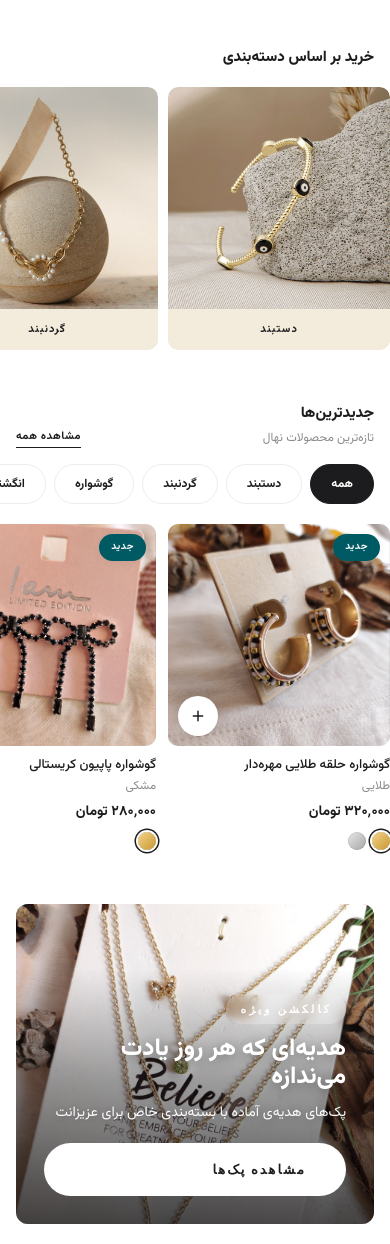
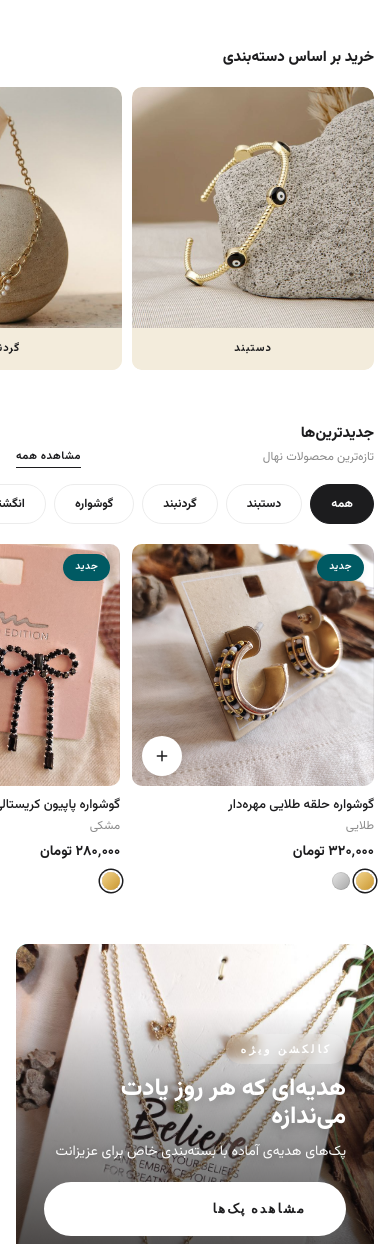
Before and after one commit to Gojo-S/Nahal-, a plain HTML site: page index.html in a window 390 px wide. Shown: the part 577-1821 px from the top of the page. Drawn offline with Linux system fonts and the light colour scheme.

Commit message:
Add files via upload

```diff
--- a/index.html
+++ b/index.html
@@ -172,10 +172,17 @@ svg{display:block}
 @media(min-width:900px){.cat-grid{grid-template-columns:repeat(5,1fr);gap:14px}}
 @media(max-width:599px){
   .cat-grid{
-    display:flex;gap:10px;padding-bottom:4px;
-    scroll-snap-type:x mandatory;-webkit-overflow-scrolling:touch;
+    display:flex;gap:10px;
+    padding:0 0 4px;
+    scroll-snap-type:x mandatory;
+    scroll-padding-inline:var(--gut);
+    -webkit-overflow-scrolling:touch;
   }
   .cat-grid>*{flex:0 0 62%;scroll-snap-align:start}
+  .cat-grid::before,
+  .cat-grid::after{
+    content:"";flex:0 0 var(--gut);
+  }
 }
 
 .cat-card{
@@ -234,6 +241,18 @@ svg{display:block}
 }
 .rail::-webkit-scrollbar{display:none}
 .rail>*{scroll-snap-align:start;flex:0 0 62%}
+
+/* رفع باگ RTL: spacer فیزیکی برای ریل در موبایل */
+@media(max-width:767px){
+  .rail{
+    padding:0 0 6px;
+    scroll-padding-inline:var(--gut);
+  }
+  .rail::before,
+  .rail::after{
+    content:"";flex:0 0 var(--gut);
+  }
+}
 
 /* ===== Product Card ===== */
 .p{position:relative}
@@ -456,6 +475,8 @@ details li:hover{opacity:1;padding-inline-start:4px}
     max-width:1440px;margin:0 auto;
   }
   .rail>*{flex:none}
+  .rail::before,
+  .rail::after{display:none}
 }
 </style>
 </head>
```
